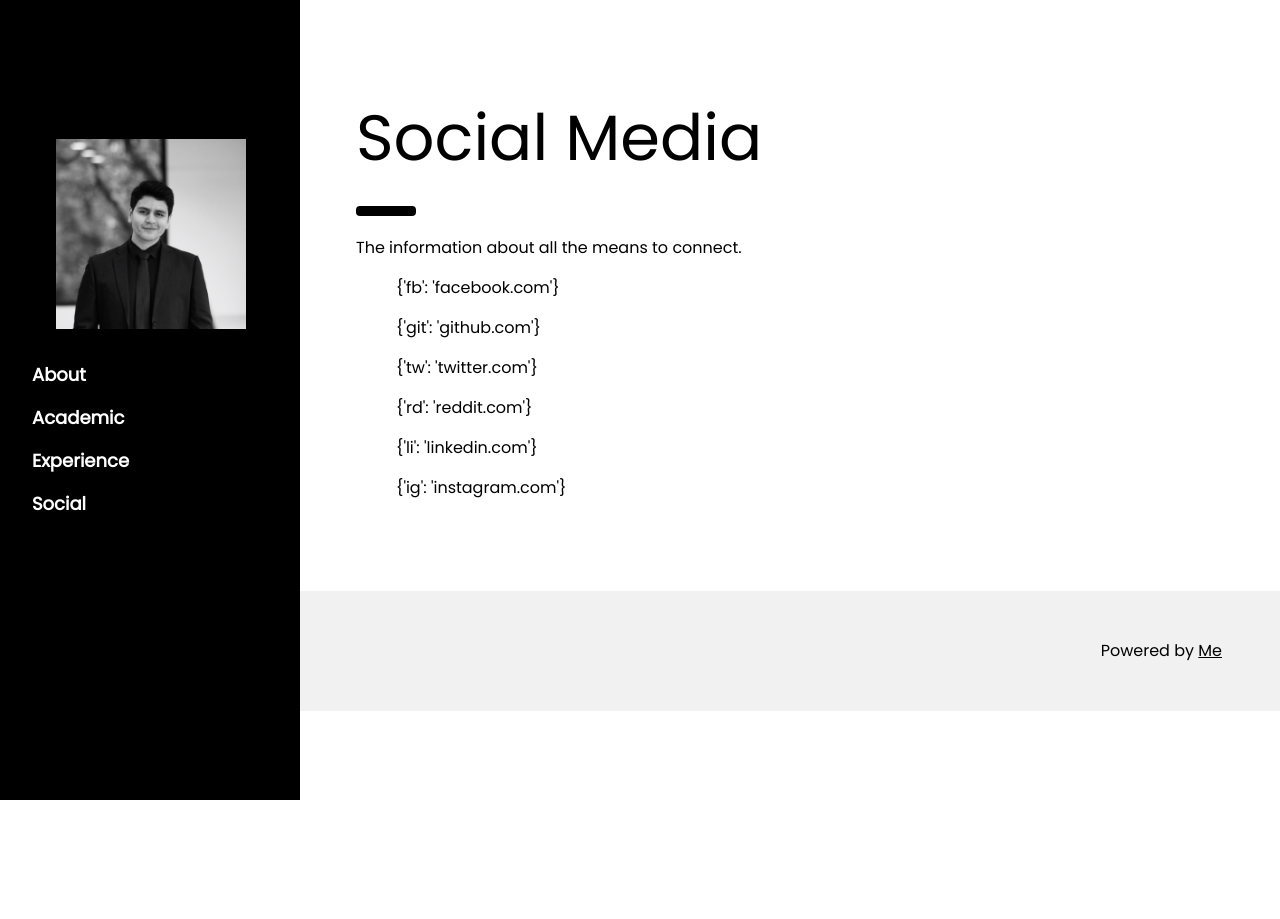
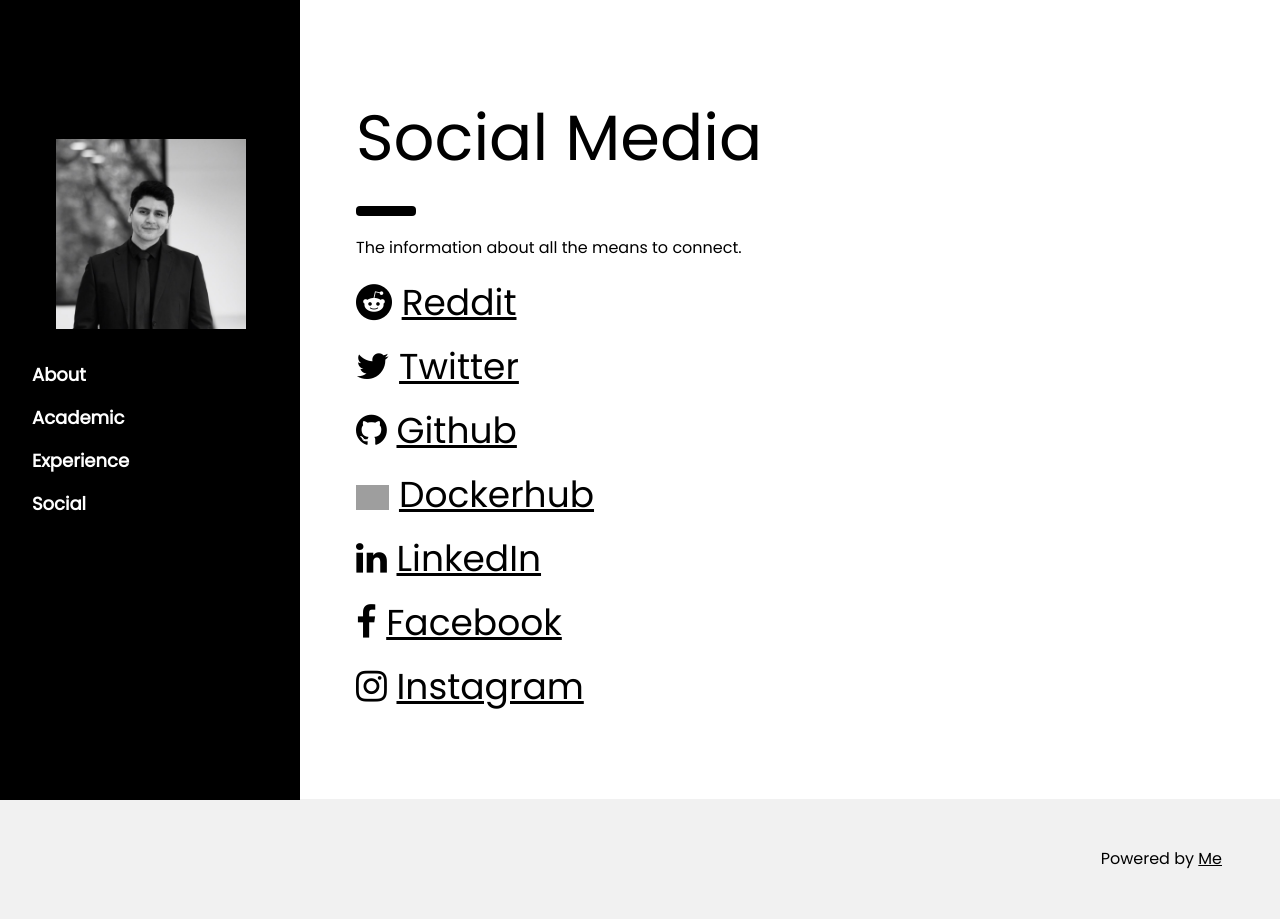
Before and after one commit to andresryes/cv-flask, a Flask app: page /social in a window 1280 px wide. Before the commit the page ends 800 px from the top, so only its background shows below. Run offline with Flask 2, Linux system fonts and the light colour scheme; grey boxes are pictures that could not be loaded.

Commit message:
add Dockerfile

```diff
--- a/info.yml
+++ b/info.yml
@@ -39,11 +39,12 @@
         description: "In this job I answered calls."
 
 social:
-    - fb: "facebook.com"
-    - git: "github.com"
-    - tw: "twitter.com"
-    - rd: "reddit.com"
-    - li: "linkedin.com"
-    - ig: "instagram.com"
+    fb: "https://www.facebook.com/andr.9810"
+    git: "https://github.com/andresryes"
+    tw: "https://twitter.com/andresryes_"
+    rd: "https://www.reddit.com/user/andresryes"
+    li: "https://www.linkedin.com/in/enrique-andres-bola%C3%B1os-reyes-9094b0151/"
+    ig: "https://www.instagram.com/andresryes/"
+    dk: "https://hub.docker.com/u/andresry"
 
 #Carretera a El Salvador km 26.5 Colinas de Andalucía Casa 27
--- a/templates/cv.html
+++ b/templates/cv.html
@@ -1,4 +1,5 @@
 <!DOCTYPE html>
+<head>
 <html lang="en">
 <title>CV</title>
 <meta charset="UTF-8">
@@ -6,6 +7,8 @@
 <link rel="stylesheet" href="https://www.w3schools.com/w3css/4/w3.css">
 <link rel="stylesheet" href="https://fonts.googleapis.com/css?family=Poppins">
 <link rel="stylesheet" href="{{ url_for('static', filename='css/main.css') }}">
+<link rel="stylesheet" href="https://cdnjs.cloudflare.com/ajax/libs/font-awesome/4.7.0/css/font-awesome.min.css">
+</head>
 <body>
 
 <!-- Sidebar/menu -->
--- a/templates/social.html
+++ b/templates/social.html
@@ -9,8 +9,51 @@
         The information about all the means to connect.
     </p>
 </div>
-{% for i in info %}
+
+<div>
+    <h1>
+        <i class="fa fa-reddit"></i>
+        <a href="{{info['rd']}}" target=”_blank”>
+             Reddit
+        </a>
+    </h1>
+    <h1>
+            <i class="fa fa-twitter"></i>
+        <a href="{{info['tw']}}" target=”_blank”>
+             Twitter
+        </a>
+    </h1>
+    <h1>    <i class="fa fa-github"></i>
+        <a href="{{info['git']}}" target=”_blank”>
+             Github
+        </a>
+    </h1>
+    <h1>     <img src="https://koalalorenzo2014.files.wordpress.com/2015/04/docker-icon-bw.png" height="25px" alt="">
+        <a href="{{info['dk']}}" target=”_blank”>
+           Dockerhub
+        </a>
+    </h1>
+    <h1>   <i class="fa fa-linkedin"></i>
+        <a href="{{info['li']}}" target=”_blank”>
+             LinkedIn
+        </a>
+    </h1>
+    <h1>  <i class="fa fa-facebook"></i>
+        <a href="{{info['fb']}}" target=”_blank”>
+            Facebook
+        </a>
+    </h1>
+    <h1>     <i class="fa fa-instagram"></i>
+        <a href="{{info['ig']}}" target=”_blank”>
+           Instagram
+        </a>
+    </h1>
+</div>
+
+<!--{% for i in info %}
     <dd><p>{{i}}</p></dd>
 {% endfor %}
+-->
+
 
 {% endblock %}
```
Also changed, not shown: README.md, 1 other file.
